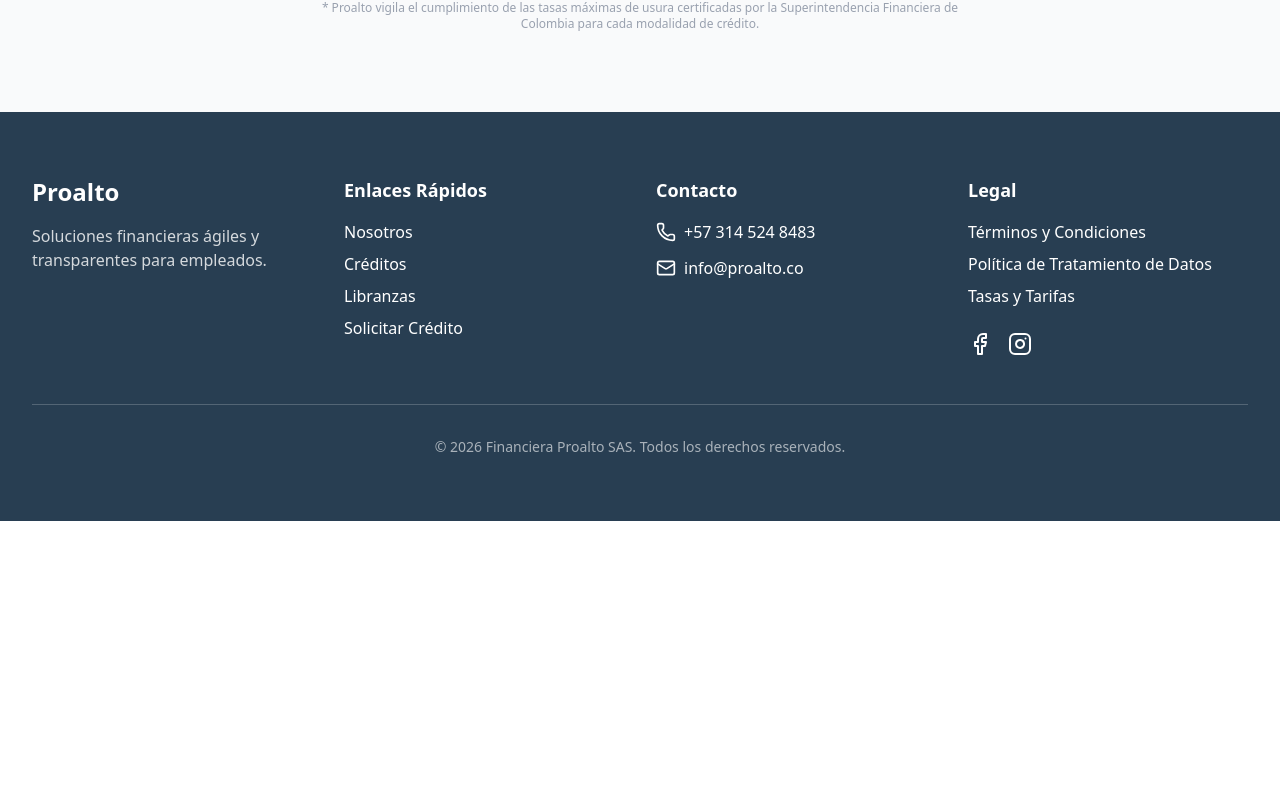
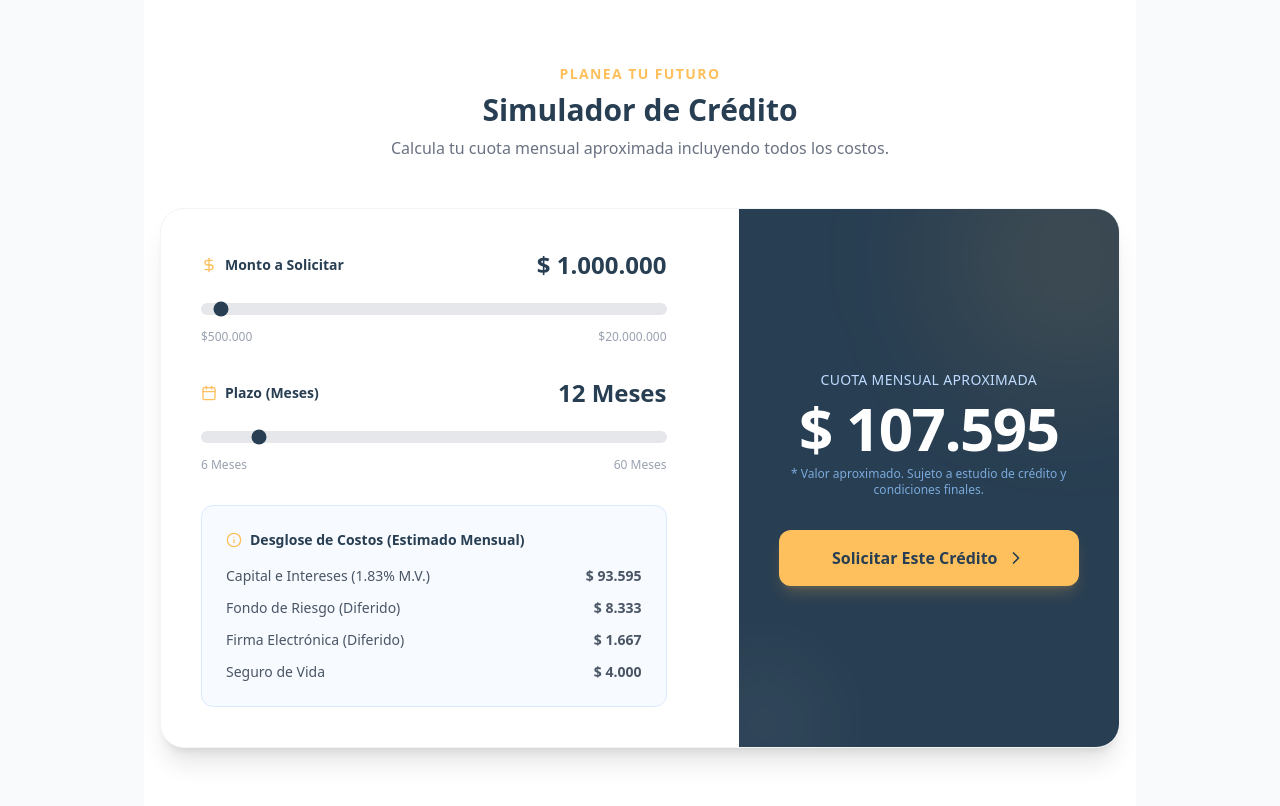
Before and after one commit to Ban68/proalto, a Next.js app: page /tasas-y-tarifas in a window 1280 px wide. Shown: the part 1574-2380 px from the top of the page. Before the commit the page ends 2095 px from the top, so only its background shows below. Built offline with nearby package versions, Linux system fonts and the light colour scheme.

Commit message:
feat: add credit simulator with detailed cost breakdown

```diff
--- a/app/tasas-y-tarifas/page.tsx
+++ b/app/tasas-y-tarifas/page.tsx
@@ -2,6 +2,7 @@ import { Footer } from "@/components/layout/footer";
 import { Navbar } from "@/components/layout/navbar";
 import { Percent, TrendingUp, Store, FileText, Info } from "lucide-react";
 import Link from "next/link";
+import { LoanSimulator } from "@/components/calculators/loan-simulator";
 
 export default function TasasPage() {
     return (
@@ -115,6 +116,9 @@ export default function TasasPage() {
                     </div>
                 </section>
 
+                {/* Simulator Section */}
+                <LoanSimulator />
+
                 <div className="text-center text-xs text-gray-400 max-w-2xl mx-auto">
                     * Proalto vigila el cumplimiento de las tasas máximas de usura certificadas por la Superintendencia Financiera de Colombia para cada modalidad de crédito.
                 </div>
--- /dev/null
+++ b/components/calculators/loan-simulator.tsx
@@ -0,0 +1,174 @@
+"use client";
+
+import { useState, useEffect } from "react";
+import { Calculator, DollarSign, Calendar, Info, ChevronRight, RefreshCw } from "lucide-react";
+import { cn } from "@/lib/utils";
+
+const RATE_EA = 0.2436; // 24.36% E.A.
+const RISK_FUND_PCT = 0.10; // 10%
+const SIGNATURE_COST = 20000; // $20,000 fixed
+const INSURANCE_PCT = 0.004; // 0.4%
+
+export function LoanSimulator() {
+    const [amount, setAmount] = useState<number>(1000000);
+    const [term, setTerm] = useState<number>(12);
+    const [breakdown, setBreakdown] = useState<any>(null);
+
+    // Format currency
+    const formatCurrency = (value: number) => {
+        return new Intl.NumberFormat('es-CO', {
+            style: 'currency',
+            currency: 'COP',
+            maximumFractionDigits: 0
+        }).format(value);
+    };
+
+    const calculateLoan = () => {
+        if (!amount || !term) return;
+
+        // 1. Monthly Rate Calculation
+        // Formula: (1 + EA)^(1/12) - 1
+        const monthlyRate = Math.pow(1 + RATE_EA, 1 / 12) - 1;
+
+        // 2. Base Monthly Installment (Amortization)
+        // Formula: P * (r * (1+r)^n) / ((1+r)^n - 1)
+        const baseInstallment = amount * (monthlyRate * Math.pow(1 + monthlyRate, term)) / (Math.pow(1 + monthlyRate, term) - 1);
+
+        // 3. Additional Costs (Monthly portions)
+
+        // Fondo de Riesgo (10% of Amount / Term)
+        const riskFundTotal = amount * RISK_FUND_PCT;
+        const riskFundMonthly = riskFundTotal / term;
+
+        // Firma Electrónica ($20,000 / Term)
+        const signatureMonthly = SIGNATURE_COST / term;
+
+        // Seguro de Vida (0.4% of Amount - FIXED based on initial capital as per request)
+        const insuranceMonthly = amount * INSURANCE_PCT;
+
+        // Total Monthly Payment
+        const totalMonthlyPayment = baseInstallment + riskFundMonthly + signatureMonthly + insuranceMonthly;
+
+        setBreakdown({
+            monthlyRate: (monthlyRate * 100).toFixed(2),
+            baseInstallment,
+            riskFundMonthly,
+            signatureMonthly,
+            insuranceMonthly,
+            totalMonthlyPayment
+        });
+    };
+
+    useEffect(() => {
+        calculateLoan();
+    }, [amount, term]);
+
+    return (
+        <section className="py-16 bg-white" id="simulador">
+            <div className="container max-w-5xl mx-auto px-4">
+                <div className="text-center mb-12">
+                    <span className="text-[#fec05c] font-bold tracking-widest uppercase text-sm mb-2 block">
+                        Planea tu futuro
+                    </span>
+                    <h2 className="text-3xl font-bold text-[#283e52]">Simulador de Crédito</h2>
+                    <p className="text-gray-500 mt-2">Calcula tu cuota mensual aproximada incluyendo todos los costos.</p>
+                </div>
+
+                <div className="grid lg:grid-cols-12 gap-8 bg-white rounded-3xl shadow-xl border border-gray-100 overflow-hidden">
+
+                    {/* Controls Section */}
+                    <div className="lg:col-span-7 p-8 md:p-10 space-y-8">
+                        <div>
+                            <label className="block text-sm font-bold text-[#283e52] mb-4 flex items-center justify-between">
+                                <span className="flex items-center gap-2"><DollarSign className="w-4 h-4 text-[#fec05c]" /> Monto a Solicitar</span>
+                                <span className="text-2xl font-bold text-[#283e52]">{formatCurrency(amount)}</span>
+                            </label>
+                            <input
+                                type="range"
+                                min="500000"
+                                max="20000000"
+                                step="100000"
+                                value={amount}
+                                onChange={(e) => setAmount(Number(e.target.value))}
+                                className="w-full h-3 bg-gray-200 rounded-lg appearance-none cursor-pointer accent-[#283e52]"
+                            />
+                            <div className="flex justify-between text-xs text-gray-400 mt-2 font-medium">
+                                <span>$500.000</span>
+                                <span>$20.000.000</span>
+                            </div>
+                        </div>
+
+                        <div>
+                            <label className="block text-sm font-bold text-[#283e52] mb-4 flex items-center justify-between">
+                                <span className="flex items-center gap-2"><Calendar className="w-4 h-4 text-[#fec05c]" /> Plazo (Meses)</span>
+                                <span className="text-2xl font-bold text-[#283e52]">{term} Meses</span>
+                            </label>
+                            <input
+                                type="range"
+                                min="6"
+                                max="60"
+                                step="1"
+                                value={term}
+                                onChange={(e) => setTerm(Number(e.target.value))}
+                                className="w-full h-3 bg-gray-200 rounded-lg appearance-none cursor-pointer accent-[#283e52]"
+                            />
+                            <div className="flex justify-between text-xs text-gray-400 mt-2 font-medium">
+                                <span>6 Meses</span>
+                                <span>60 Meses</span>
+                            </div>
+                        </div>
+
+                        <div className="bg-blue-50/50 rounded-xl p-6 border border-blue-100">
+                            <h4 className="font-bold text-[#283e52] mb-4 flex items-center gap-2 text-sm">
+                                <Info className="w-4 h-4 text-[#fec05c]" />
+                                Desglose de Costos (Estimado Mensual)
+                            </h4>
+                            <div className="space-y-3 text-sm">
+                                <div className="flex justify-between text-gray-600">
+                                    <span>Capital e Intereses ({breakdown?.monthlyRate}% M.V.)</span>
+                                    <span className="font-semibold">{formatCurrency(breakdown?.baseInstallment || 0)}</span>
+                                </div>
+                                <div className="flex justify-between text-gray-600">
+                                    <span>Fondo de Riesgo (Diferido)</span>
+                                    <span className="font-semibold">{formatCurrency(breakdown?.riskFundMonthly || 0)}</span>
+                                </div>
+                                <div className="flex justify-between text-gray-600">
+                                    <span>Firma Electrónica (Diferido)</span>
+                                    <span className="font-semibold">{formatCurrency(breakdown?.signatureMonthly || 0)}</span>
+                                </div>
+                                <div className="flex justify-between text-gray-600">
+                                    <span>Seguro de Vida</span>
+                                    <span className="font-semibold">{formatCurrency(breakdown?.insuranceMonthly || 0)}</span>
+                                </div>
+                            </div>
+                        </div>
+                    </div>
+
+                    {/* Result Section */}
+                    <div className="lg:col-span-5 bg-[#283e52] p-8 md:p-10 flex flex-col justify-center text-white relative overflow-hidden">
+                        {/* Background decoration */}
+                        <div className="absolute top-0 right-0 w-64 h-64 bg-[#fec05c]/10 rounded-full blur-3xl -mr-20 -mt-20"></div>
+                        <div className="absolute bottom-0 left-0 w-32 h-32 bg-[#fff]/5 rounded-full blur-2xl -ml-10 -mb-10"></div>
+
+                        <div className="relative z-10 text-center">
+                            <p className="text-blue-200 font-medium mb-2 tracking-wide text-sm uppercase">Cuota Mensual Aproximada</p>
+                            <div className="text-5xl md:text-6xl font-extrabold mb-2 tracking-tight">
+                                {formatCurrency(breakdown?.totalMonthlyPayment || 0)}
+                            </div>
+                            <p className="text-xs text-blue-300 mb-8 max-w-xs mx-auto opacity-80">
+                                * Valor aproximado. Sujeto a estudio de crédito y condiciones finales.
+                            </p>
+
+                            <a
+                                href="/formulario-de-registro"
+                                className="inline-flex items-center justify-center gap-2 bg-[#fec05c] hover:bg-[#eeb14e] text-[#283e52] font-bold py-4 px-8 rounded-xl transition-all w-full shadow-lg shadow-[#fec05c]/20 hover:shadow-[#fec05c]/40 hover:-translate-y-1"
+                            >
+                                Solicitar Este Crédito <ChevronRight className="w-5 h-5" />
+                            </a>
+                        </div>
+                    </div>
+                </div>
+            </div>
+        </section>
+    );
+}
```
